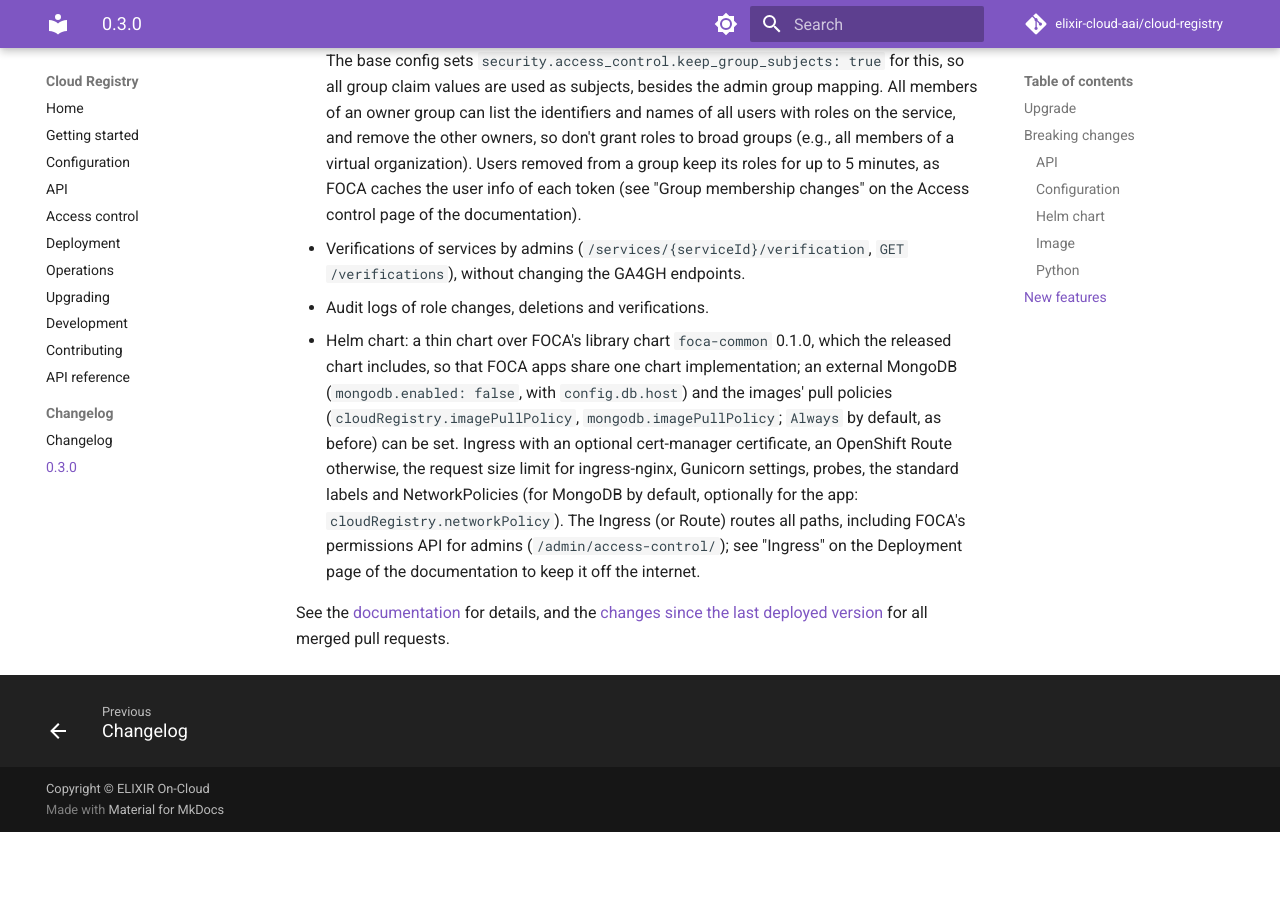
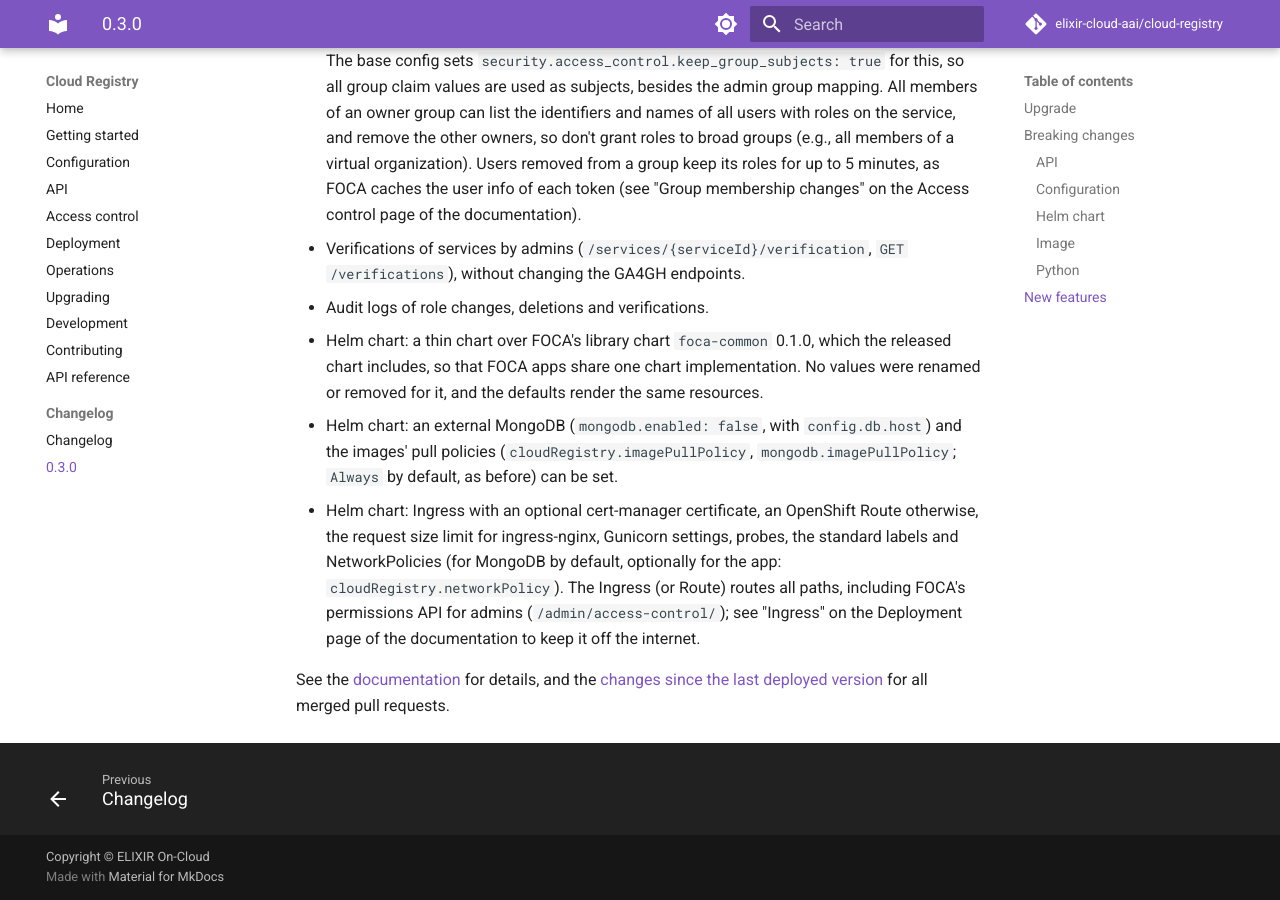
Before and after one commit to elixir-cloud-aai/cloud-registry, an MkDocs documentation site: the page built from docs/releases/0.3.0.md, in a window 1280 px wide and 900 px high, scrolled down 5174 px. Built offline with MkDocs 1.6.1 and Material for MkDocs 9.7.7, drawn with Linux system fonts in a browser that asks for light colours; comment, search, counter and statistics services are not loaded; before the commit the page ends 6006 px from its top, so only the background shows below that.

Commit message:
fix(chart): address review of the library chart
Run the app's checks in every template, before the library's, so that
renamed and removed values are reported first (e.g., host_name without
hostName). Pin the digest of the library archive and check it in CI and
on release, as OCI tags can be pushed again. Warn that disabling the
bundled MongoDB of an installed release deletes its volume. Test the
values schema against the library's, an external MongoDB without
authentication and a clear error without built dependencies; tidy the
docs.

Co-Authored-By: Claude Opus 5.5 <noreply@anthropic.com>

```diff
--- a/docs/releases/0.3.0.md
+++ b/docs/releases/0.3.0.md
@@ -230,10 +230,13 @@ former bind mount.
 - Audit logs of role changes, deletions and verifications.
 - Helm chart: a thin chart over FOCA's library chart `foca-common` 0.1.0,
   which the released chart includes, so that FOCA apps share one chart
-  implementation; an external MongoDB (`mongodb.enabled: false`, with
+  implementation. No values were renamed or removed for it, and the defaults
+  render the same resources.
+- Helm chart: an external MongoDB (`mongodb.enabled: false`, with
   `config.db.host`) and the images' pull policies
   (`cloudRegistry.imagePullPolicy`, `mongodb.imagePullPolicy`; `Always` by
-  default, as before) can be set. Ingress with an optional cert-manager
+  default, as before) can be set.
+- Helm chart: Ingress with an optional cert-manager
   certificate, an OpenShift Route otherwise, the request size limit for ingress-nginx,
   Gunicorn settings, probes, the standard labels and NetworkPolicies (for
   MongoDB by default, optionally for the app: `cloudRegistry.networkPolicy`).
```
Also changed, not shown: deployment/README.md (+20 -8 lines), docs/development.md (+6 -2 lines), 10 other files.
